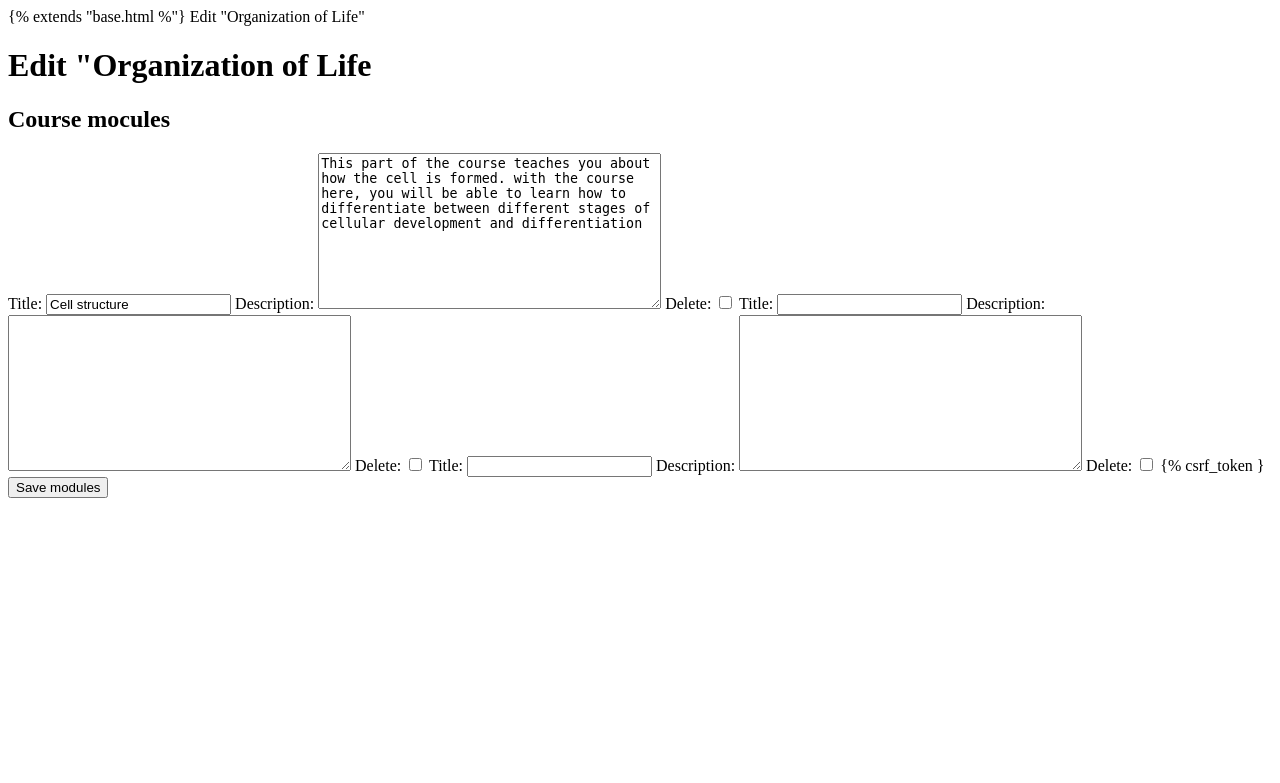
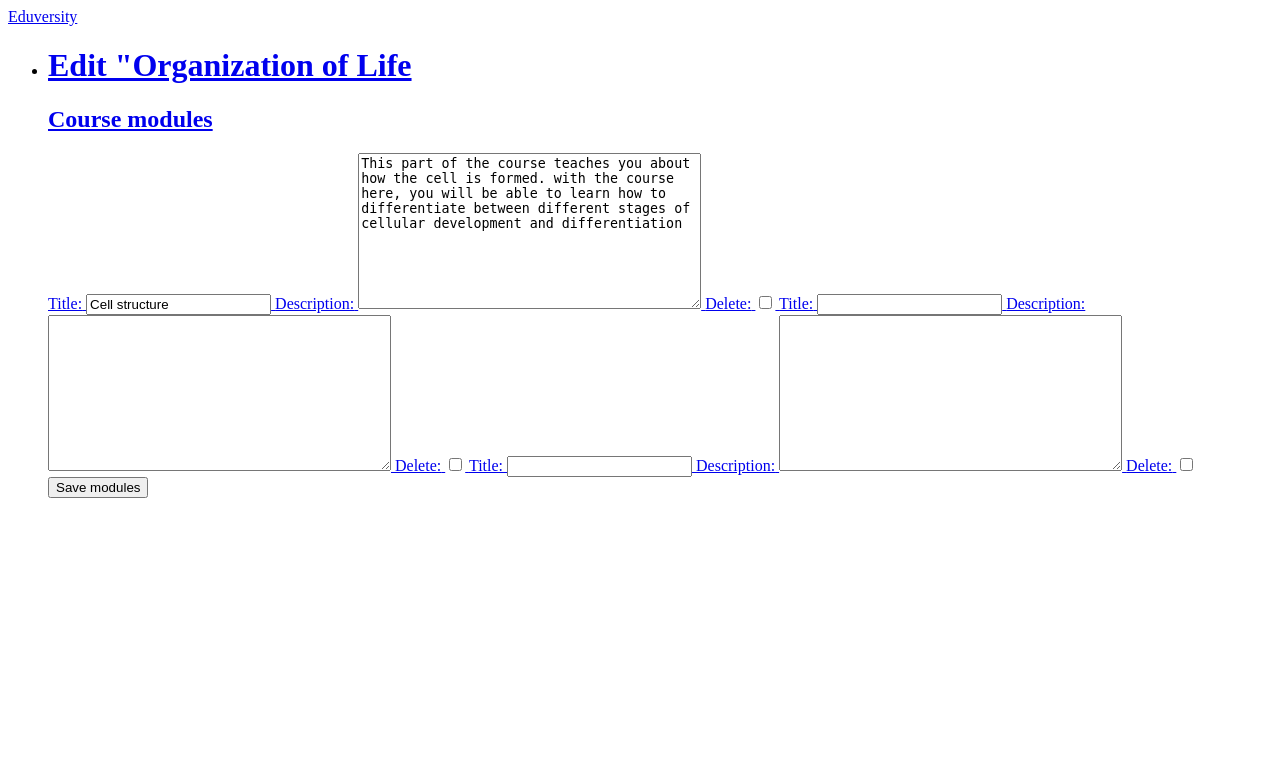
Before and after one commit to ayosamobitade/E-Learning-Course-Website, a Django app: page /course/3/module/ in a window 1280 px wide. Shown: the top 783 px of the page. Run offline with Django 4.2, Linux system fonts and the light colour scheme; a user stored in the database is signed in; data comes from the database, SQL or seed files in the repository; both versions use the stored data as it was after the commit.

Commit message:
some updates

```diff
--- a/courses/templates/courses/manage/course/list.html
+++ b/courses/templates/courses/manage/course/list.html
@@ -11,6 +11,7 @@
         <p>
             <a href="{% url "course_edit" course.id %}">Edit</a>
             <a href="{% url "course_delete" course.id %}">Delete</a>
+            <a href="{% url "course_module_update" course.id %}">Edit modules</a>
         </p>
     </div>
     {% empty %}
--- a/courses/templates/courses/manage/module/formset.html
+++ b/courses/templates/courses/manage/module/formset.html
@@ -1,4 +1,4 @@
-{% extends "base.html %"}
+{% extends "base.html" %}
 
 {% block title %}
 Edit "{{ course.title }}"
@@ -6,12 +6,12 @@ Edit "{{ course.title }}"
 
 {% block content %}
 <h1>Edit "{{ course.title }}</h1>
-<div class="modules">
-    <h2> Course mocules</h2>
+<div class="module">
+    <h2> Course modules</h2>
     <form method="post">
         {{ formset }}
         {{ formset.management_form }}
-        {% csrf_token }
+        {% csrf_token %}
         <input type="submit" value="Save modules">
     </form>
 </div>
```
Also changed, not shown: db.sqlite3.
